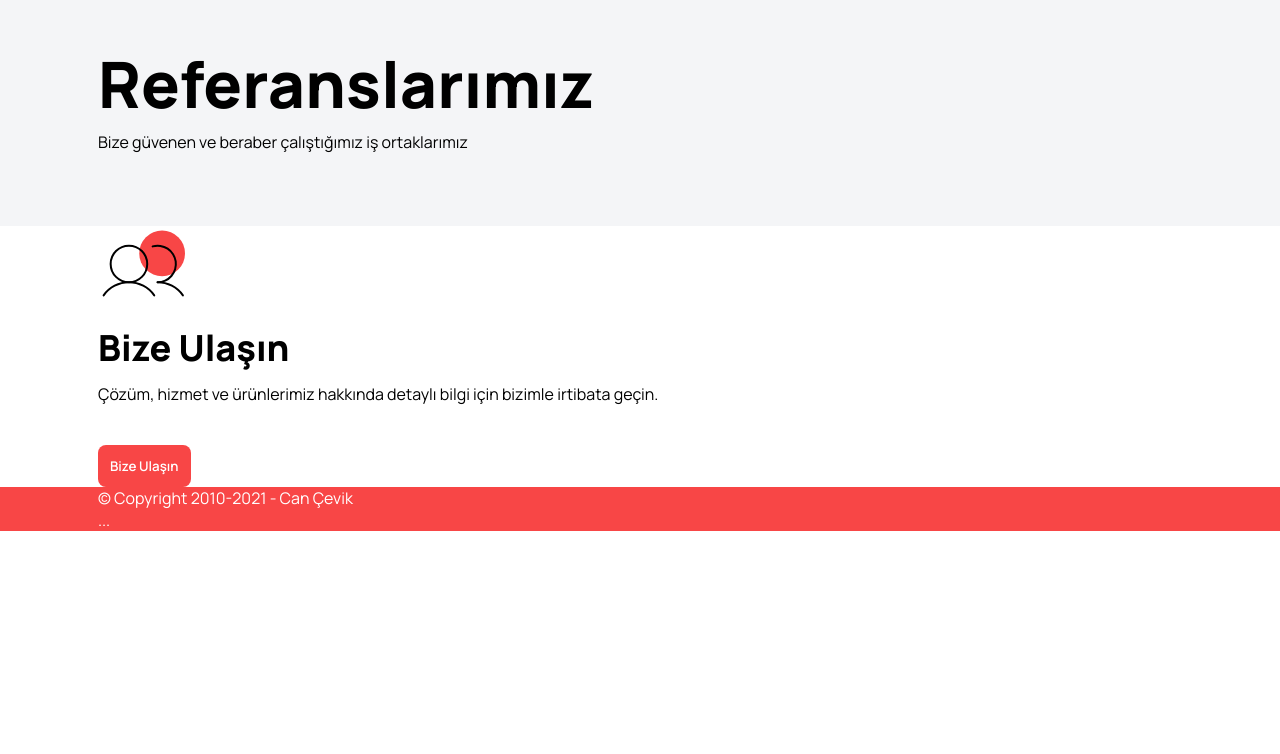
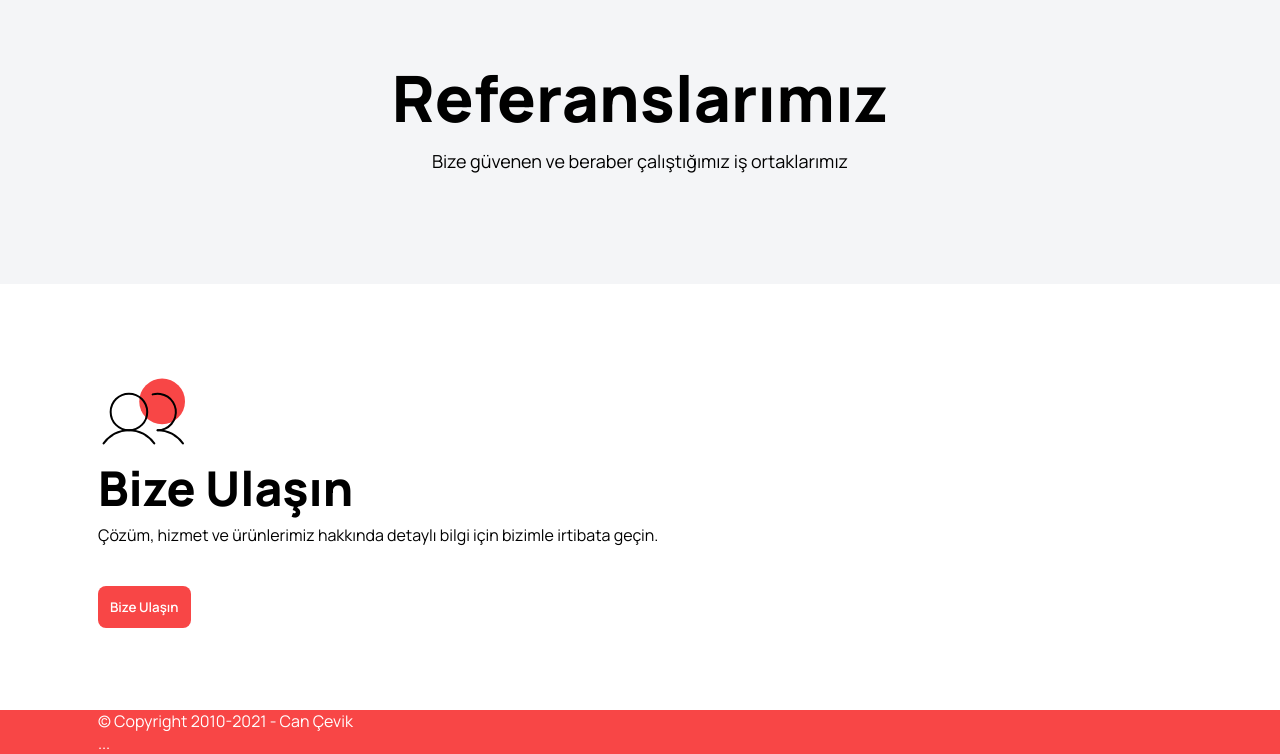
Before and after one commit to GV-88/KITM-FE-U1003-1, a plain HTML site: page index.html in a window 1280 px wide. Shown: the part 3629-4383 px from the top of the page. Before the commit the page ends 4160 px from the top, so only its background shows below. Drawn offline with Linux system fonts and the light colour scheme.

Commit message:
minor progress

```diff
--- a/css/1_style.css
+++ b/css/1_style.css
@@ -649,6 +649,11 @@ article .btn {
   line-height: 1.125;
   margin-bottom: 14px;
 }
+.companies-title .subtitle {
+  font-size: 14px;
+  line-height: 32px;
+  margin-bottom: 40px;
+}
 @media screen and (min-width: 768px) {
   #section-companies {
     padding-top: 42px;
@@ -659,13 +664,39 @@ article .btn {
     line-height: 1.3125;
     margin-bottom: 5px;
   }
+  .companies-title .subtitle {
+    font-size: 18px;
+    margin-bottom: 48px;
+  }
+}
+@media screen and (min-width: 1200px) {
+  #section-companies {
+    padding-top: 56px;
+    padding-bottom: 59px;
+  }
+}
+
+.companies-title {
+  text-align: center;
 }
 
 /* #endregion */
 
 /* #region CTA */
 
-
+#section-cta {
+  padding-top: 90px;
+  padding-bottom: 82px;
+}
+#section-cta h2 {
+  line-height: 32px;
+}
+@media screen and (min-width: 768px) {
+  #section-cta h2 {
+    font-size: 48px;
+    margin-bottom: 20px;
+  }
+}
 
 /* #endregion */
 
```
